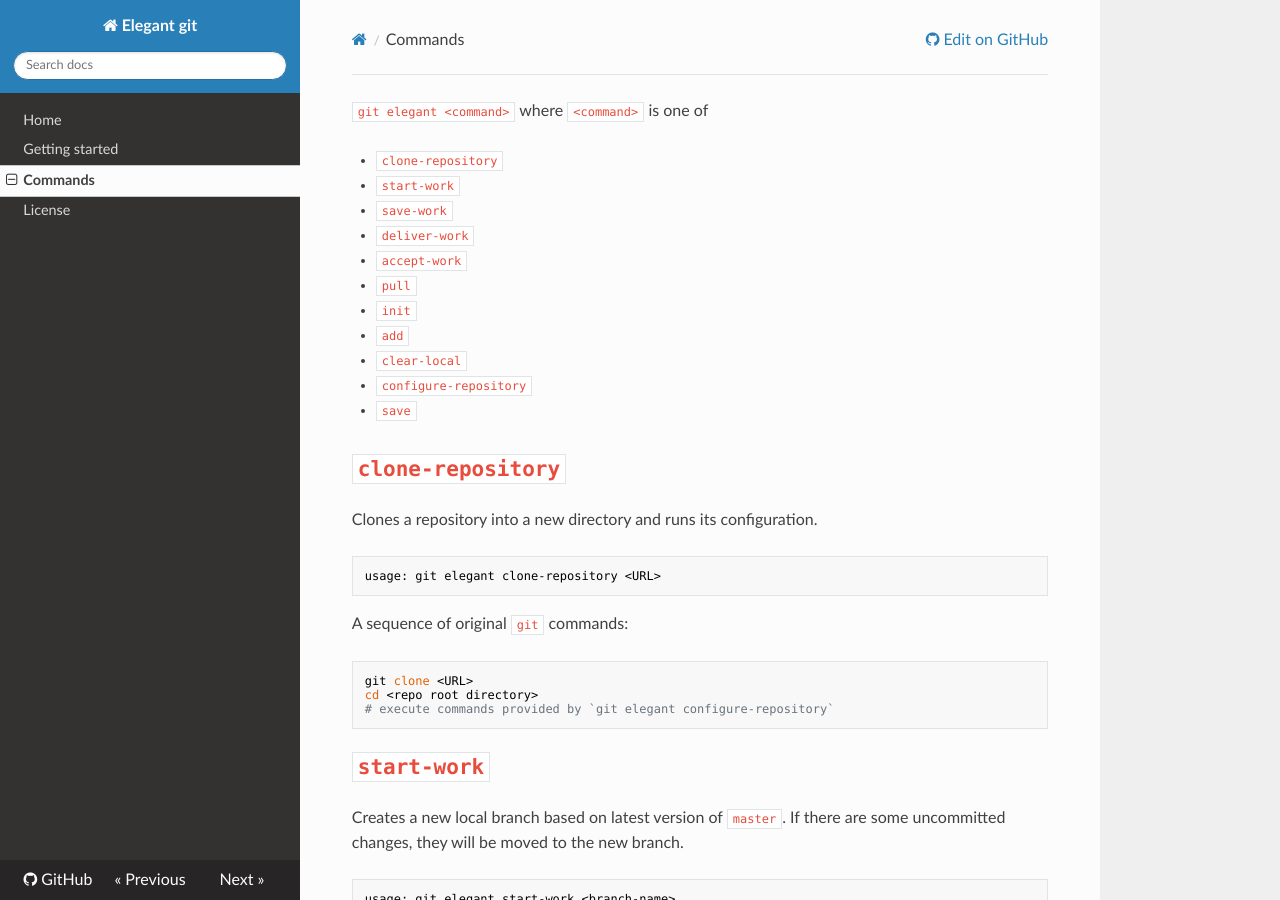
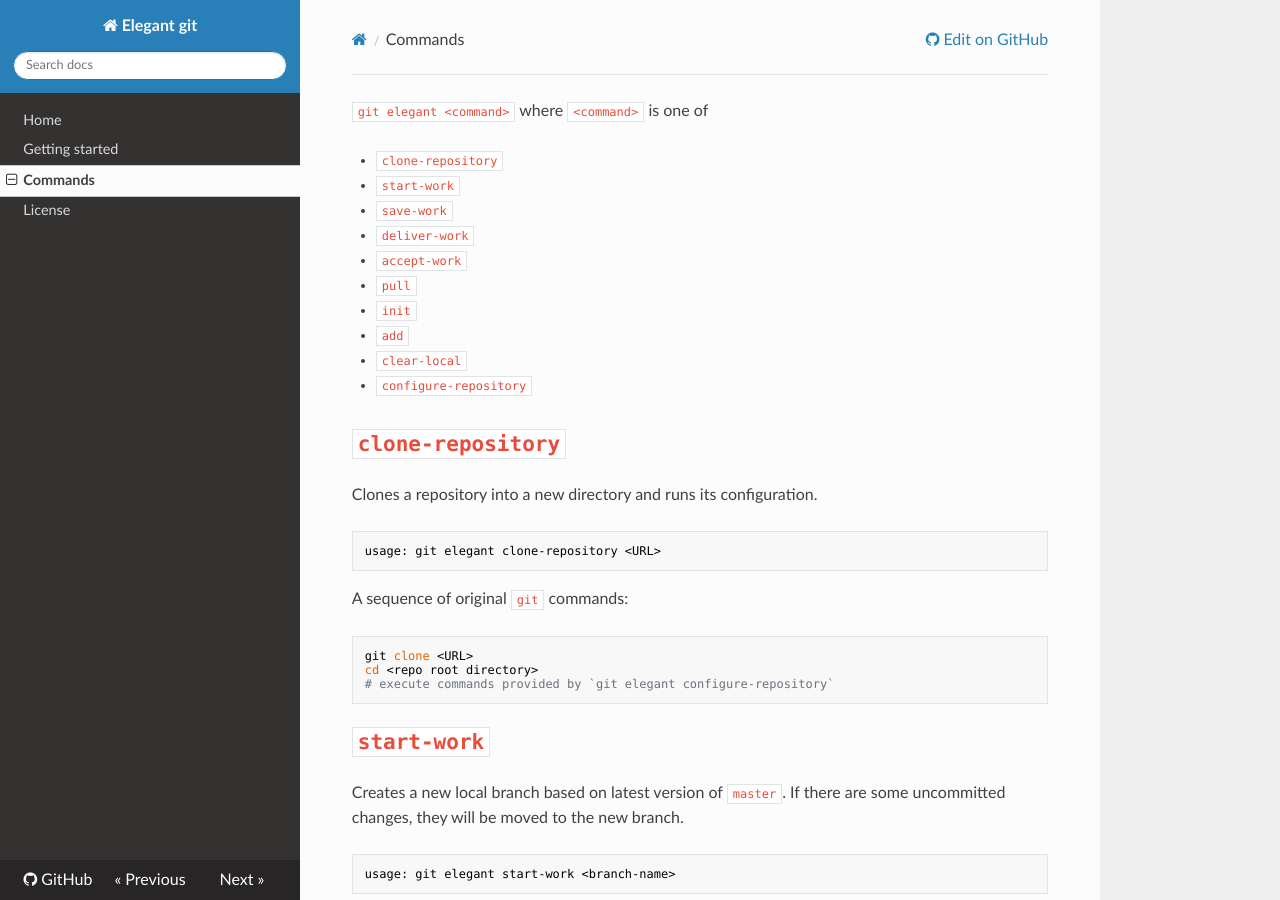
Before and after one commit to bees-hive/elegant-git, an MkDocs documentation site: the page built from docs/commands.md, in a window 1280 px wide and 900 px high. Built offline with MkDocs 1.6.1, drawn with Linux system fonts in a browser that asks for light colours; nearby versions of some CDN libraries.

Commit message:
Actualize list of available commands
`commands` command is available in the list of commands as well as
is checked during testing.

`save` is removed from the docs (a debt).

```diff
--- a/docs/commands.md
+++ b/docs/commands.md
@@ -10,7 +10,6 @@
 - `add`
 - `clear-local`
 - `configure-repository`
-- `save`
 
 # `clone-repository`
 Clones a repository into a new directory and runs its configuration.
```
Also changed, not shown: 2 other files.
